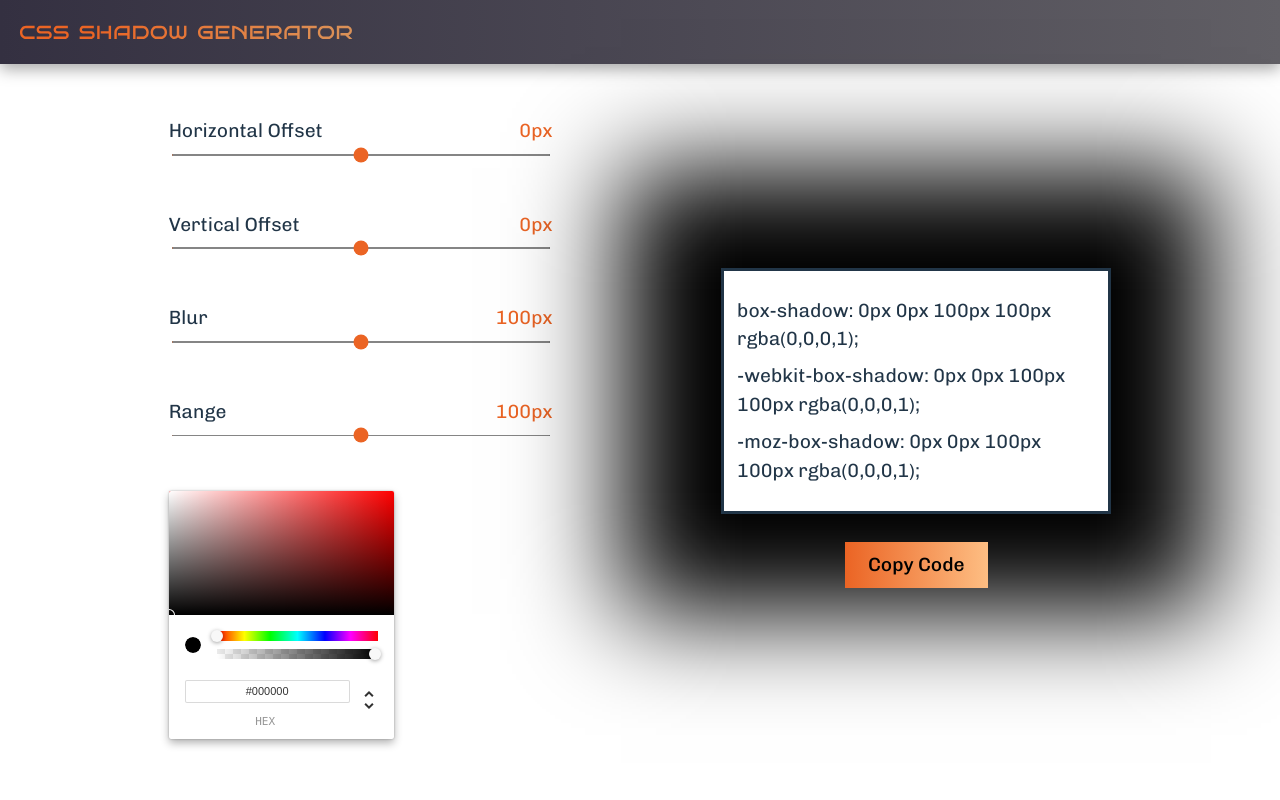
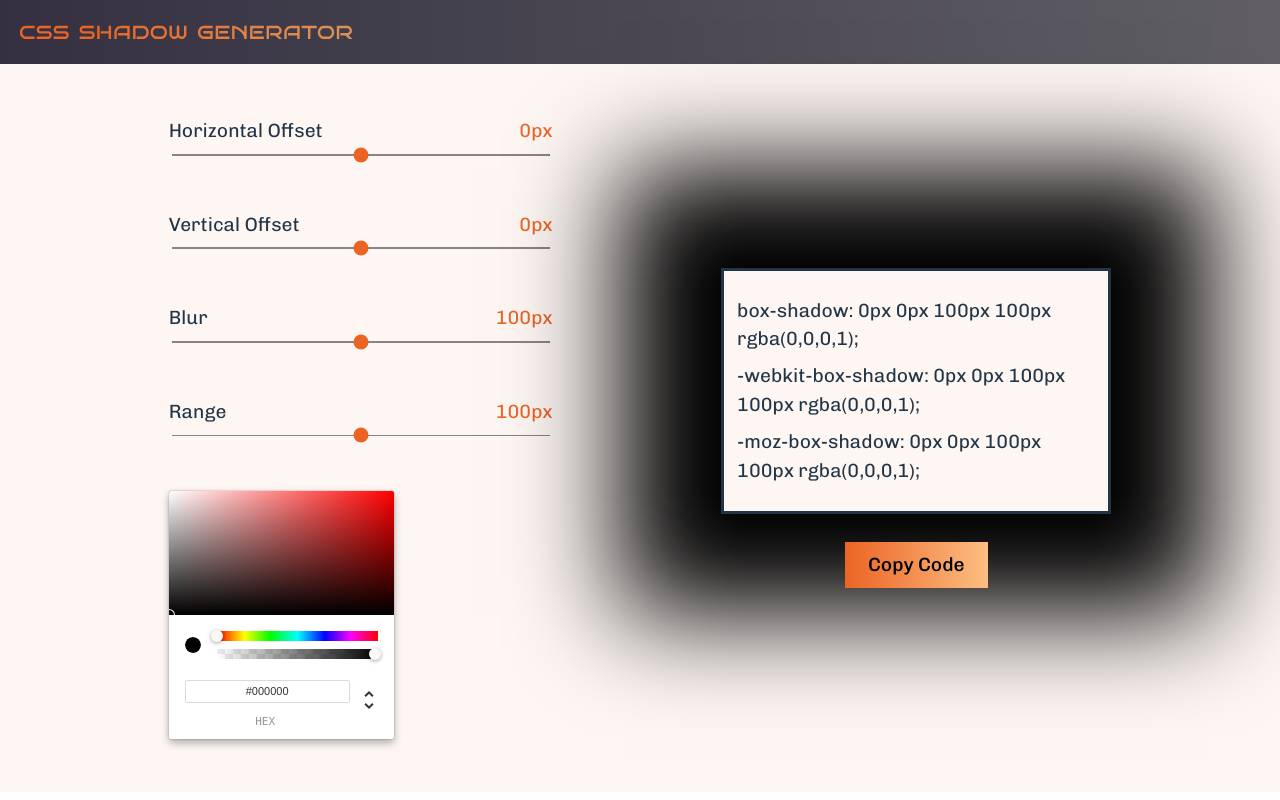
Before and after one commit to shiracohen1/boxShadowGenerator, a React (Vite) app: page / in a window 1280 px wide. Built offline with nearby package versions, Linux system fonts and the light colour scheme.

Commit message:
change background color

```diff
--- a/src/App.css
+++ b/src/App.css
@@ -47,6 +47,9 @@ html {
   src: url('assets/Chivo/Chivo-VariableFont_wght.ttf');
 }
 
+.actual-body {
+  background-color: #FDF6F3;
+}
 
 .range-number {
   color:#EB6424;
```
